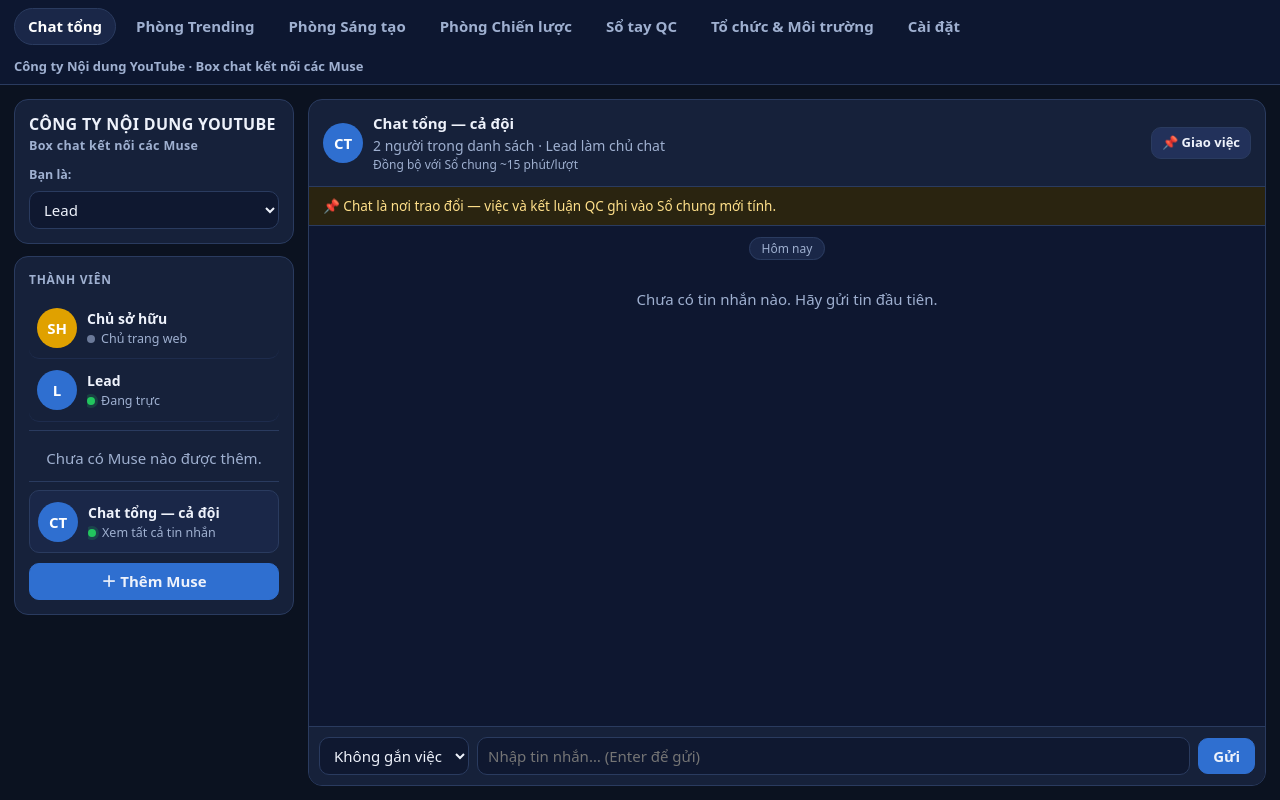
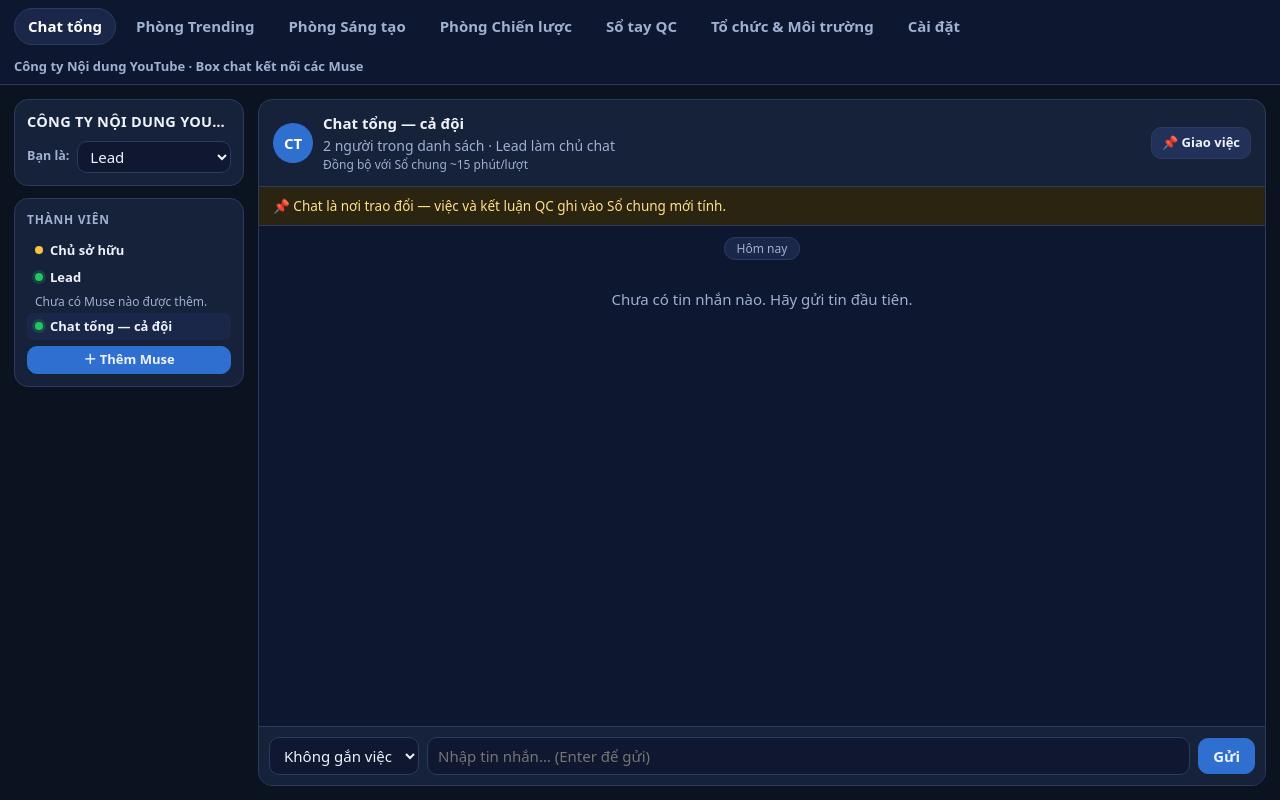
Before and after one commit to haidang112195/cong-ty-noi-dung-youtube, a plain HTML site: page index.html in a window 1280 px wide. Drawn offline with Linux system fonts and the light colour scheme.

Commit message:
Add files via upload

```diff
--- a/index.html
+++ b/index.html
@@ -32,18 +32,17 @@ main{flex:1 1 auto;min-height:0;width:100%;overflow-y:auto;padding:14px}
 .topbar-note{color:var(--mut);font-size:13px;font-weight:600}
 /* 2-column chat layout */
 #v-chat.active{display:flex;flex-direction:column;height:100%}
-.chat-layout{display:grid;grid-template-columns:280px minmax(0,1fr);gap:14px;align-items:stretch;flex:1 1 auto;min-height:0;width:100%}
+.chat-layout{display:grid;grid-template-columns:230px minmax(0,1fr);gap:14px;align-items:stretch;flex:1 1 auto;min-height:0;width:100%}
 .col-left{overflow-y:auto;min-height:0}
 #assignPanel{display:none}
 #assignPanel.open{display:block}
 .col-center{display:flex;flex-direction:column;min-height:0;min-width:0}
 .col-center .chatwrap{flex:1 1 auto;min-height:0;display:flex;flex-direction:column}
 .side-card{background:var(--card);border:1px solid var(--line);border-radius:14px;padding:14px;margin-bottom:12px}
-.side-brand{font-weight:800;font-size:16px;letter-spacing:.02em;line-height:1.35}
-.side-brand span{display:block;color:var(--mut);font-weight:600;font-size:12.5px;margin-top:2px}
-.side-identity{margin-top:12px}
-.side-identity label{display:block;color:var(--mut);font-size:12.5px;font-weight:700;margin-bottom:6px}
-.side-identity select{width:100%}
+.side-brand{font-weight:800;font-size:14.5px;letter-spacing:.02em;line-height:1.3;white-space:nowrap;overflow:hidden;text-overflow:ellipsis}
+.side-identity{margin-top:10px;display:flex;align-items:center;gap:8px}
+.side-identity label{color:var(--mut);font-size:12.5px;font-weight:700;white-space:nowrap}
+.side-identity select{flex:1;min-width:0;min-height:32px;padding:4px 8px}
 .side-title{font-size:12px;font-weight:800;letter-spacing:.06em;text-transform:uppercase;color:var(--mut);margin:0 0 8px}
 .presence{display:flex;align-items:center;gap:6px;font-size:12.5px;color:var(--mut);white-space:nowrap;overflow:hidden;text-overflow:ellipsis}
 .dot{width:8px;height:8px;border-radius:50%;flex:0 0 8px;background:#6b7a99}
@@ -86,9 +85,10 @@ th{color:var(--mut);font-size:12px;text-transform:uppercase;letter-spacing:.05em
 /* chat */
 .chatwrap{border:1px solid var(--line);border-radius:14px;overflow:hidden;background:var(--card)}
 .chatlist{overflow:auto;background:transparent}
-.chatitem{display:flex;gap:10px;padding:10px 8px;cursor:pointer;border-bottom:1px solid #1e2c4d;align-items:center;border-radius:10px}
+.chatitem{display:flex;gap:7px;padding:3px 8px;cursor:pointer;align-items:center;border-radius:6px;min-height:27px}
 .chatitem:hover,.chatitem.sel{background:#1a2748}
-.chatitem.allitem{border:1px solid var(--line);background:var(--card2);margin-top:4px}
+.chatitem .mname{flex:1;min-width:0;font-size:13px;font-weight:600;white-space:nowrap;overflow:hidden;text-overflow:ellipsis}
+.chatitem .moon{font-size:11px;line-height:1}
 .avatar{width:40px;height:40px;border-radius:50%;display:flex;align-items:center;justify-content:center;font-weight:800;color:#fff;flex:0 0 40px;font-size:15px}
 .chatmain{display:flex;flex-direction:column;flex:1 1 auto;min-height:0;height:100%;width:100%}
 .chathead{padding:12px 14px;border-bottom:1px solid var(--line);display:flex;gap:10px;align-items:center}
@@ -164,8 +164,8 @@ ol.steps li{margin:7px 0}
   <div class="chat-layout">
     <!-- CỘT TRÁI: thương hiệu + danh tính + thành viên -->
     <aside class="col-left">
-      <div class="side-card">
-        <div class="side-brand">CÔNG TY NỘI DUNG YOUTUBE<span>Box chat kết nối các Muse</span></div>
+      <div class="side-card" style="padding:12px">
+        <div class="side-brand">CÔNG TY NỘI DUNG YOUTUBE</div>
         <div class="side-identity"><label for="identitySel">Bạn là:</label>
           <select id="identitySel">
             <option>Chủ sở hữu</option><option selected>Lead</option>
@@ -174,10 +174,10 @@ ol.steps li{margin:7px 0}
           </select>
         </div>
       </div>
-      <div class="side-card">
+      <div class="side-card" style="padding:12px">
         <p class="side-title">Thành viên</p>
         <div class="chatlist" id="chatList"></div>
-        <button type="button" class="primary" id="quickAddBtn" style="width:100%;margin-top:10px">＋ Thêm Muse</button>
+        <button type="button" class="primary" id="quickAddBtn" style="width:100%;margin-top:6px;min-height:28px;padding:2px 10px;font-size:13px">＋ Thêm Muse</button>
         <form id="quickMemberForm">
           <input required id="qName" placeholder="Tên hiển thị *"/>
           <select id="qRoom" title="Phòng"><option value="trend">Phòng Trending</option><option value="create">Phòng Sáng tạo</option><option value="strat">Phòng Chiến lược</option><option value="lead">Lead</option></select>
@@ -431,20 +431,18 @@ function renderMemberList(){
   return '<div class="bridge-line"><span class="avatar" style="background:'+memberRoomColor(m)+';width:34px;height:34px;flex-basis:34px;font-size:12px">'+initials(m.name)+'</span><div style="flex:1;min-width:0"><b>'+esc(m.name)+'</b> <span class="tag">'+esc(memberRoomLabel(m))+'</span> <span class="tag">'+esc(m.role)+'</span><div class="sub" style="font-size:12.5px">'+esc(m.email)+' · Đã khai báo — chờ kết nối</div></div><button type="button" class="small danger" data-delmember="'+i+'">Xóa</button></div>'}).join("");
 }
 function renderChatList(){
- function item(p,presence){
-  var col=personColor(p);
+ function item(p,dot,title,moon){
   var sel=state.chatFilter===p;
-  return '<div class="chatitem '+(sel?"sel":"")+'" data-person="'+esc(p)+'"><div class="avatar" style="background:'+col+'">'+initials(p)+'</div><div style="min-width:0;flex:1"><b style="font-size:14px">'+esc(p)+'</b><div class="presence">'+presence+'</div></div></div>';
+  return '<div class="chatitem '+(sel?"sel":"")+'" data-person="'+esc(p)+'" title="'+esc(title)+'">'+dot+'<span class="mname">'+esc(p)+(moon?' <span class="moon">🌙</span>':"")+'</span></div>';
  }
- var html=item("Chủ sở hữu",'<span class="dot"></span> Chủ trang web');
- html+=item("Lead",'<span class="dot on"></span> Đang trực');
- html+='<div class="side-divider"></div>';
+ var html=item("Chủ sở hữu",'<span class="dot" style="background:#f5c542"></span>',"Chủ sở hữu — chủ trang web",false);
+ html+=item("Lead",'<span class="dot on"></span>',"Lead — đang trực / online",false);
  if(state.members.length){
-  html+=state.members.map(function(m){return item(m.name,'<span class="dot"></span> Đã khai báo — chờ kết nối')}).join("");
+  html+=state.members.map(function(m){return item(m.name,'<span class="dot"></span>',esc(m.name)+" — đang ngủ (đã thêm, chưa kết nối)",true)}).join("");
  }else{
-  html+='<div class="empty" style="padding:8px 4px 4px">Chưa có Muse nào được thêm.</div>';
+  html+='<div class="sub" style="padding:2px 8px;font-size:12px">Chưa có Muse nào được thêm.</div>';
  }
- var allItem='<div class="side-divider"></div><div class="chatitem allitem '+(!state.chatFilter?"sel":"")+'" data-person=""><div class="avatar" style="background:#2f6fd0">CT</div><div style="min-width:0;flex:1"><b style="font-size:14px">Chat tổng — cả đội</b><div class="presence"><span class="dot on"></span> Xem tất cả tin nhắn</div></div></div>';
+ var allItem='<div class="chatitem '+(!state.chatFilter?"sel":"")+'" data-person="" title="Chat tổng — xem tất cả tin nhắn"><span class="dot on"></span><span class="mname">Chat tổng — cả đội</span></div>';
  $("chatList").innerHTML=html+allItem;
  $("chatHeadSub").textContent=state.chatFilter?("Đang lọc: chỉ xem tin của "+state.chatFilter+" · bấm “Chat tổng — cả đội” để xem tất cả"):((2+state.members.length)+" người trong danh sách · Lead làm chủ chat");
 }
```
